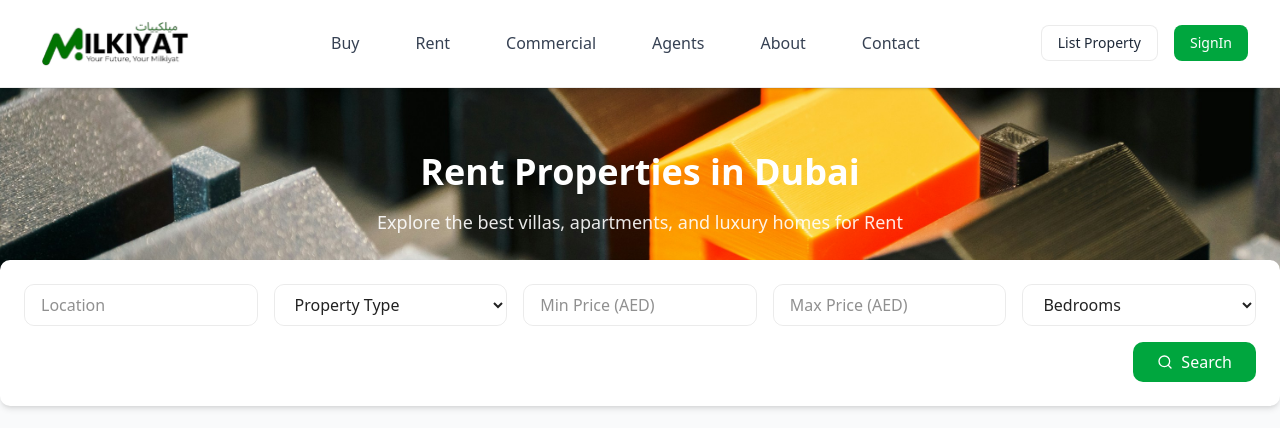
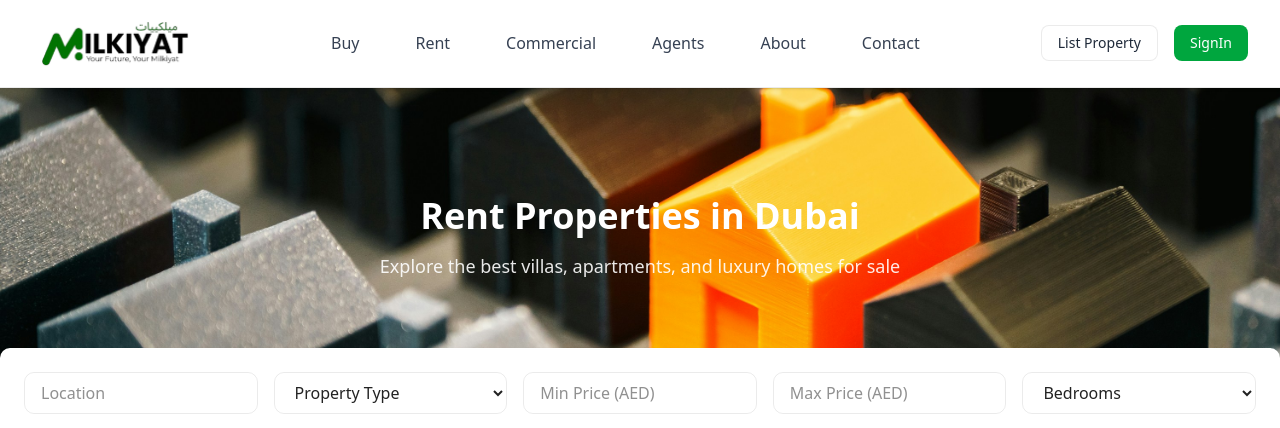
Before and after one commit to manvi59/Real_State_Dubai_GreenTheme, a Next.js app: page /rent-properties in a window 1280 px wide. Shown: the top 428 px of the page. Built offline with nearby package versions, Linux system fonts and the light colour scheme.

Commit message:
buy , rent , commercial , agent image loded fixes in hero section

```diff
--- a/src/app/agents/page.jsx
+++ b/src/app/agents/page.jsx
@@ -65,7 +65,7 @@ const AgentsPage = () => {
   return (
     <div className="min-h-screen bg-gray-50">
       {/* Hero */}
-      <div className="bg-green-600 py-16 text-white"   style={{
+      {/* <div className="bg-green-600 py-16 text-white"   style={{
         width: '100%',
         height: '100%',
         backgroundImage: "url('agents.jpg')",
@@ -74,6 +74,22 @@ const AgentsPage = () => {
         backgroundPosition: 'center',
             }}>
         <div className="max-w-7xl mx-auto px-4 text-center">
+          <h1 className="text-4xl font-bold mb-4">Meet Our Agents</h1>
+          <p className="text-lg opacity-90">
+            Find the best real estate agents to help you buy your dream property
+          </p>
+        </div>
+      </div> */}
+
+       <div className="relative w-full h-[270px] text-white"
+
+      >
+        <img
+        src="/agents.jpg"
+        alt="Commerical Properties"
+        className="w-full h-full object-cover "
+      />
+        <div className=" absolute inset-0 flex flex-col items-center justify-center text-center px-4">
           <h1 className="text-4xl font-bold mb-4">Meet Our Agents</h1>
           <p className="text-lg opacity-90">
             Find the best real estate agents to help you buy your dream property
--- a/src/app/buy-properties/page.jsx
+++ b/src/app/buy-properties/page.jsx
@@ -54,17 +54,22 @@ const BuyProperties = () => {
   return (
     <div className="min-h-screen bg-gray-50">
       {/* Hero Section */}
-      <div className="bg-green-600 py-16 text-white"
-        style={{
-    width: '100%',
-    height: '100%',
-    backgroundImage: "url('/buy.jpg')",
-    backgroundSize: 'cover',
-    backgroundRepeat: 'no-repeat',
-    backgroundPosition: 'center',
-  }}
+      <div className="relative w-full h-[300px] text-white"
+  //       style={{
+  //   width: '100%',
+  //   height: '100%',
+  //   backgroundImage: "url('/buy.jpg')",
+  //   backgroundSize: 'cover',
+  //   backgroundRepeat: 'no-repeat',
+  //   backgroundPosition: 'center',
+  // }}
       >
-        <div className="max-w-7xl mx-auto px-4 text-center">
+        <img
+        src="/buy.jpg"
+        alt="Contact Us"
+        className="w-full h-full object-cover "
+      />
+        <div className=" absolute inset-0 flex flex-col items-center justify-center text-center px-4">
           <h1 className="text-4xl font-bold mb-4">Buy Properties in Dubai</h1>
           <p className="text-lg opacity-90">
             Explore the best villas, apartments, and luxury homes for sale
--- a/src/app/commercial-properties/page.jsx
+++ b/src/app/commercial-properties/page.jsx
@@ -54,7 +54,7 @@ const CommericalProperties = () => {
   return (
     <div className="min-h-screen bg-gray-50">
       {/* Hero Section */}
-      <div className=" py-16 text-white"
+      {/* <div className=" py-16 text-white"
     style={{
     width: '100%',
     height: '100%',
@@ -67,6 +67,22 @@ const CommericalProperties = () => {
           <h1 className="text-4xl font-bold mb-4">Commerical Properties in Dubai</h1>
           <p className="text-lg opacity-90">
             Explore the best villas, apartments, and luxury homes for Commerical
+          </p>
+        </div>
+      </div> */}
+
+         <div className="relative w-full h-[300px] text-white"
+
+      >
+        <img
+        src="/sell.jpg"
+        alt="Commerical Properties"
+        className="w-full h-full object-cover "
+      />
+        <div className=" absolute inset-0 flex flex-col items-center justify-center text-center px-4">
+          <h1 className="text-4xl font-bold mb-4">Commerical Properties in Dubai</h1>
+          <p className="text-lg opacity-90">
+            Explore the best villas, apartments, and luxury homes for sale
           </p>
         </div>
       </div>
--- a/src/app/rent-properties/page.jsx
+++ b/src/app/rent-properties/page.jsx
@@ -54,7 +54,7 @@ const RentProperties = () => {
   return (
     <div className="min-h-screen bg-gray-50">
       {/* Hero Section */}
-      <div className="bg-green-600 py-16 text-white"
+      {/* <div className="bg-green-600 py-16 text-white"
 
         style={{
         width: '100%',
@@ -69,6 +69,22 @@ const RentProperties = () => {
           <h1 className="text-4xl font-bold mb-4">Rent Properties in Dubai</h1>
           <p className="text-lg opacity-90">
             Explore the best villas, apartments, and luxury homes for Rent
+          </p>
+        </div>
+      </div> */}
+
+       <div className="relative w-full h-[300px] text-white"
+
+      >
+        <img
+        src="/rent.jpg"
+        alt="rent Properties"
+        className="w-full h-full object-cover "
+      />
+        <div className=" absolute inset-0 flex flex-col items-center justify-center text-center px-4">
+          <h1 className="text-4xl font-bold mb-4">Rent Properties in Dubai</h1>
+          <p className="text-lg opacity-90">
+            Explore the best villas, apartments, and luxury homes for sale
           </p>
         </div>
       </div>
```
Also changed, not shown: src/app/contact/page.jsx (+5 -5 lines).
